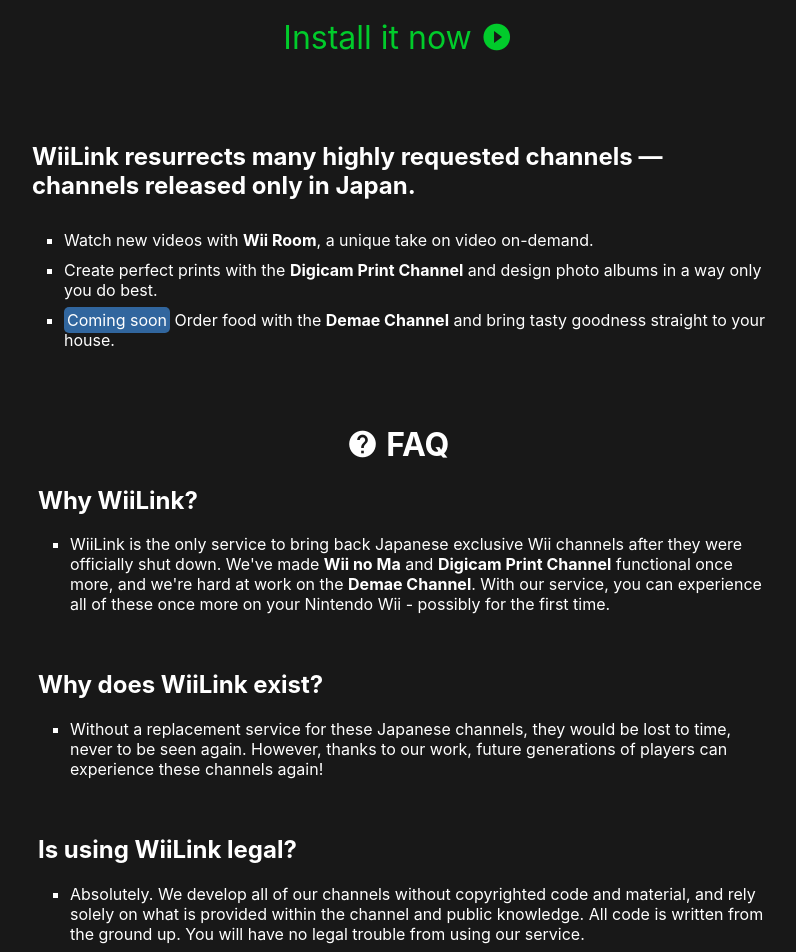
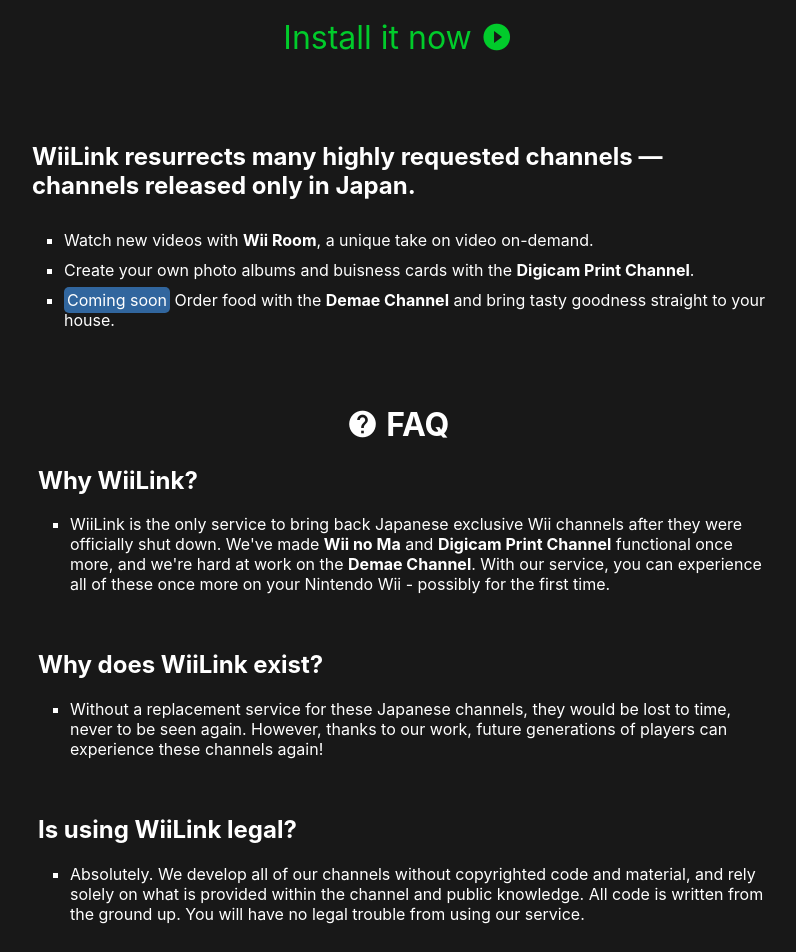
Before and after one commit to WiiLink24/WiiLink24.github.io, a Jekyll site: the page built from index.html, in a window 1280 px wide and 1400 px high, scrolled down 484 px. Shown: the top 952 px of the window, without its empty margins (242-1038 px from the left). Built offline with Jekyll 4.4.1, drawn with Linux system fonts in a browser that asks for light colours; some of the changed text lies outside the part shown.

Commit message:
Change digicam description and FAQ about Demae

```diff
--- a/index.html
+++ b/index.html
@@ -13,7 +13,7 @@
   <h2>WiiLink resurrects many highly requested channels &mdash; channels released only in Japan.</h2>
   <ul>
       <li>Watch new videos with <b>Wii Room</b>, a unique take on video on-demand.</li>
-      <li>Create perfect prints with the <b>Digicam Print Channel</b> and design photo albums in a way only you do best.</li>
+      <li>Create your own photo albums and buisness cards with the <b>Digicam Print Channel</b>.</li>
       <li><span class="coming-soon">Coming soon</span> Order food with the <b>Demae Channel</b> and bring tasty goodness straight to your house.</li>
   </ul>
 </div>
```
Also changed, not shown: other parts of index.html (+1 -1 lines).
